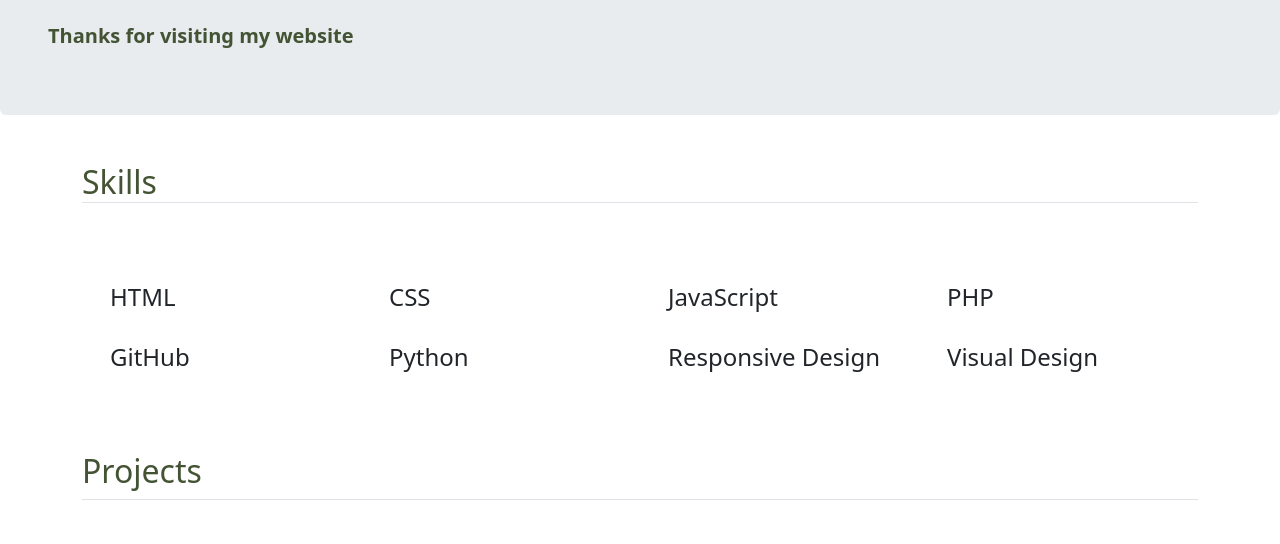
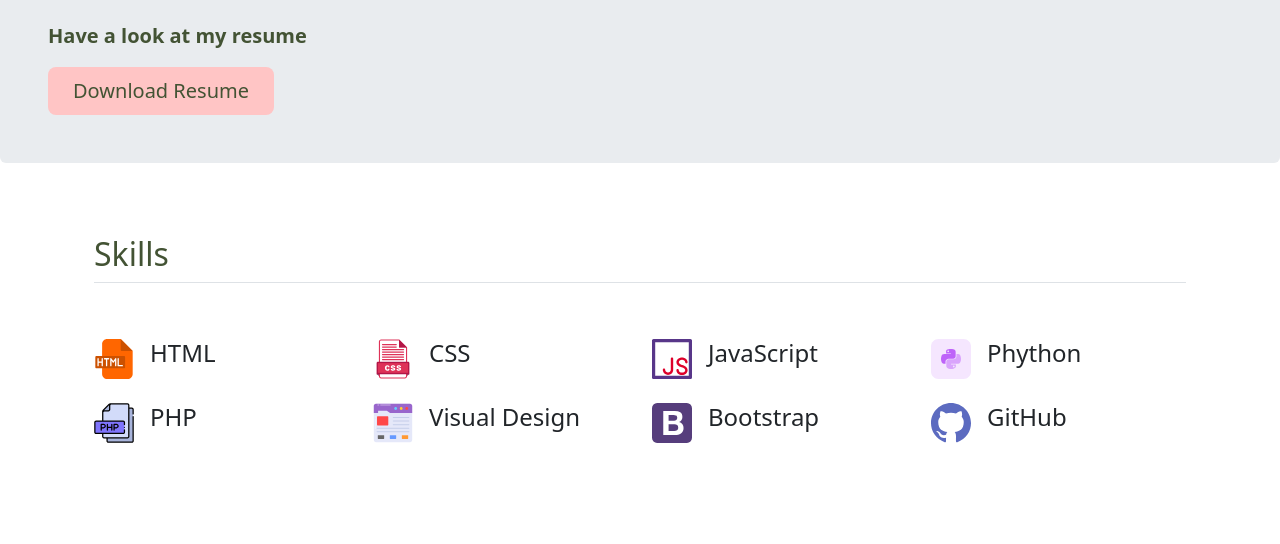
Before and after one commit to Strawberry-Kawaii/original_portfolio, a plain HTML site: page index.html in a window 1280 px wide. Shown: the part 288-832 px from the top of the page. Drawn offline with nearby package versions, Linux system fonts and the light colour scheme.

Commit message:
Add files via upload

```diff
--- a/index.html
+++ b/index.html
@@ -36,40 +36,65 @@
         <div class="col-lg-6 px-0">
           <h1 class="display-4 fw-bold Color">Hi, I'm Shekina!</h1>
           <p class="lead my-4">I am an aspiring Information Architect and Web Developer, driven by a passion for continous self-improvement and thrives for excellence.</p>
-          <p class="lead Color fw-bold">Thanks for visiting my website </p>
+          <p class="lead Color fw-bold">Have a look at my resume </p>
+          <a href="./Resume.pdf"> <button class="btn btn-lg px-4 me-md-2 btn_Customization">Download Resume </button></a>
         </div>
       </div>
     </section>
 
     <section id="skills">
-      <div class="container Market">
-        <h2 class="border-bottom mt-5 Color">Skills</h2>
-      </div>
-      <div class="container px-4 py-4" id="icon-grid">
+
+      <div class="container px-4 py-5" id="icon-grid">
+        <h2 class="pb-2 border-bottom Color">Skills</h2>
+
         <div class="row row-cols-1 row-cols-sm-2 row-cols-md-3 row-cols-lg-4 g-4 py-5">
           <div class="col d-flex align-items-start">
-              <h3 class="px-3 mb-2 fs-4">HTML</h3>
+            <img src="./svg/html-file.svg" height="40">
+            <div>
+              <h3 class="mb-0 fs-4 px-3"> HTML </h3>
+            </div>
           </div>
           <div class="col d-flex align-items-start">
-              <h3 class="px-3 mb-2 fs-4">CSS</h3>
+            <img src="./svg/css-file.svg" height="40">
+            <div>
+              <h3 class="mb-0 fs-4 px-3"> CSS </h3>
+            </div>
           </div>
           <div class="col d-flex align-items-start">
-              <h3 class="px-3 mb-2 fs-4">JavaScript</h3>
+            <img src="./svg/javascript.svg" height="40">
+            <div>
+              <h3 class="mb-0 fs-4 px-3"> JavaScript </h3>
+            </div>
           </div>
           <div class="col d-flex align-items-start">
-              <h3 class="px-3 mb-2 fs-4">PHP</h3>
+            <img src="./svg/python.svg" height="40">
+            <div>
+              <h3 class="mb-0 fs-4 px-3"> Phython </h3>
+            </div>
           </div>
           <div class="col d-flex align-items-start">
-              <h3 class="px-3 mb-2 fs-4">GitHub</h3>
+            <img src="./svg/php.svg" height="40">
+            <div>
+              <h3 class=" mb-0 fs-4 px-3"> PHP </h3>
+            </div>
           </div>
           <div class="col d-flex align-items-start">
-              <h3 class="px-3 mb-2 fs-4">Python</h3>
+            <img src="./svg/web-design.svg" height="40">
+            <div>
+              <h3 class="mb-0 fs-4 px-3"> Visual Design </h3>
+            </div>
           </div>
           <div class="col d-flex align-items-start">
-              <h3 class="px-3 mb-2 fs-4">Responsive Design</h3>
+            <img src="./svg/bootstrap.svg" height="40">
+            <div>
+              <h3 class="mb-0 fs-4 px-3"> Bootstrap </h3>
+            </div>
           </div>
           <div class="col d-flex align-items-start">
-              <h3 class="px-3 mb-2 fs-4 ">Visual Design</h3>
+            <img src="./svg/github.svg" height="40">
+            <div>
+              <h3 class="mb-0 fs-4 px-3">GitHub </h3>
+            </div>
           </div>
         </div>
       </div>
```
Also changed, not shown: svg/bootstrap.svg (added), svg/css-file.svg (added), svg/github.svg (added), svg/html-file.svg (added), svg/javascript.svg (added), svg/php.svg (added), svg/python.svg (added), svg/web-design.svg (added), 1 other file.
